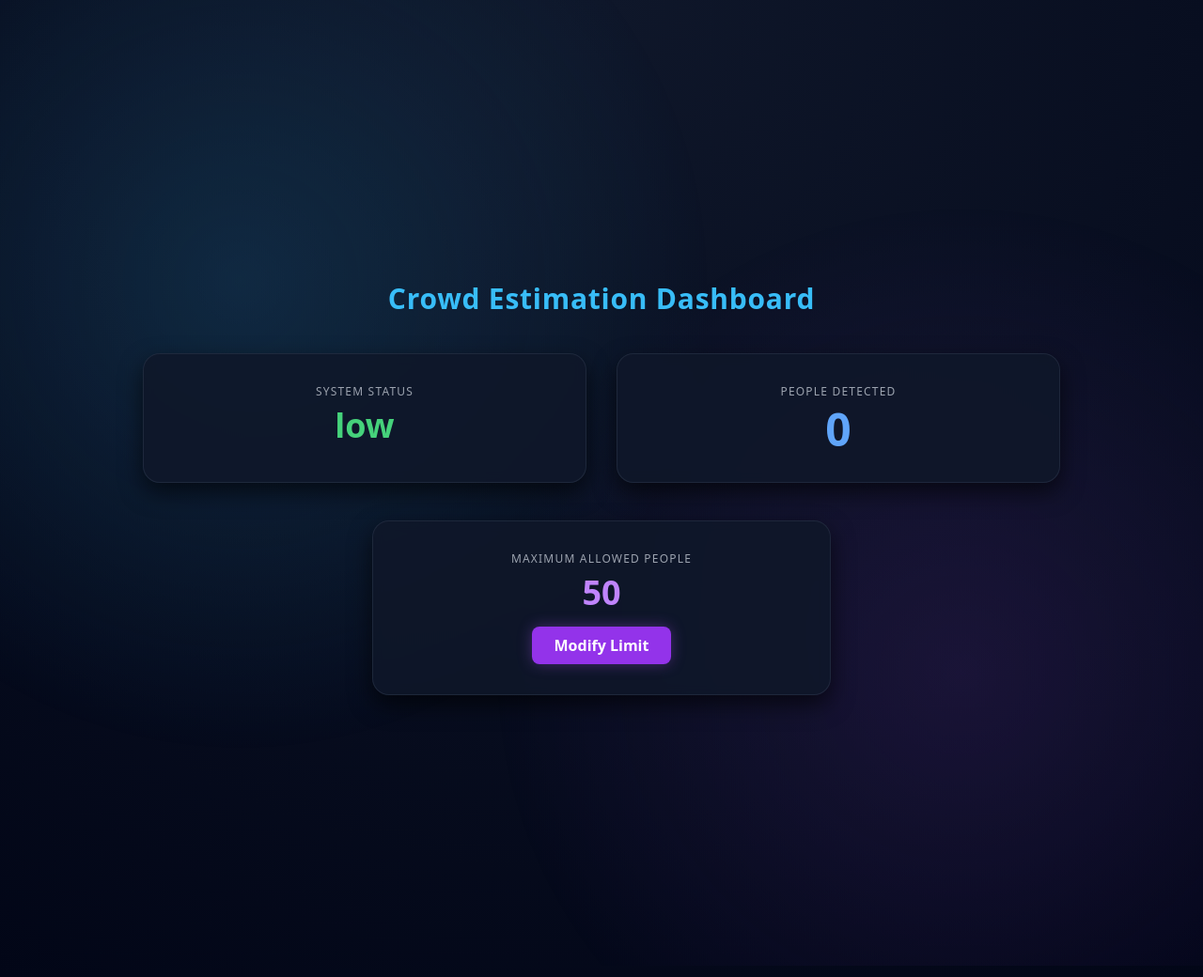
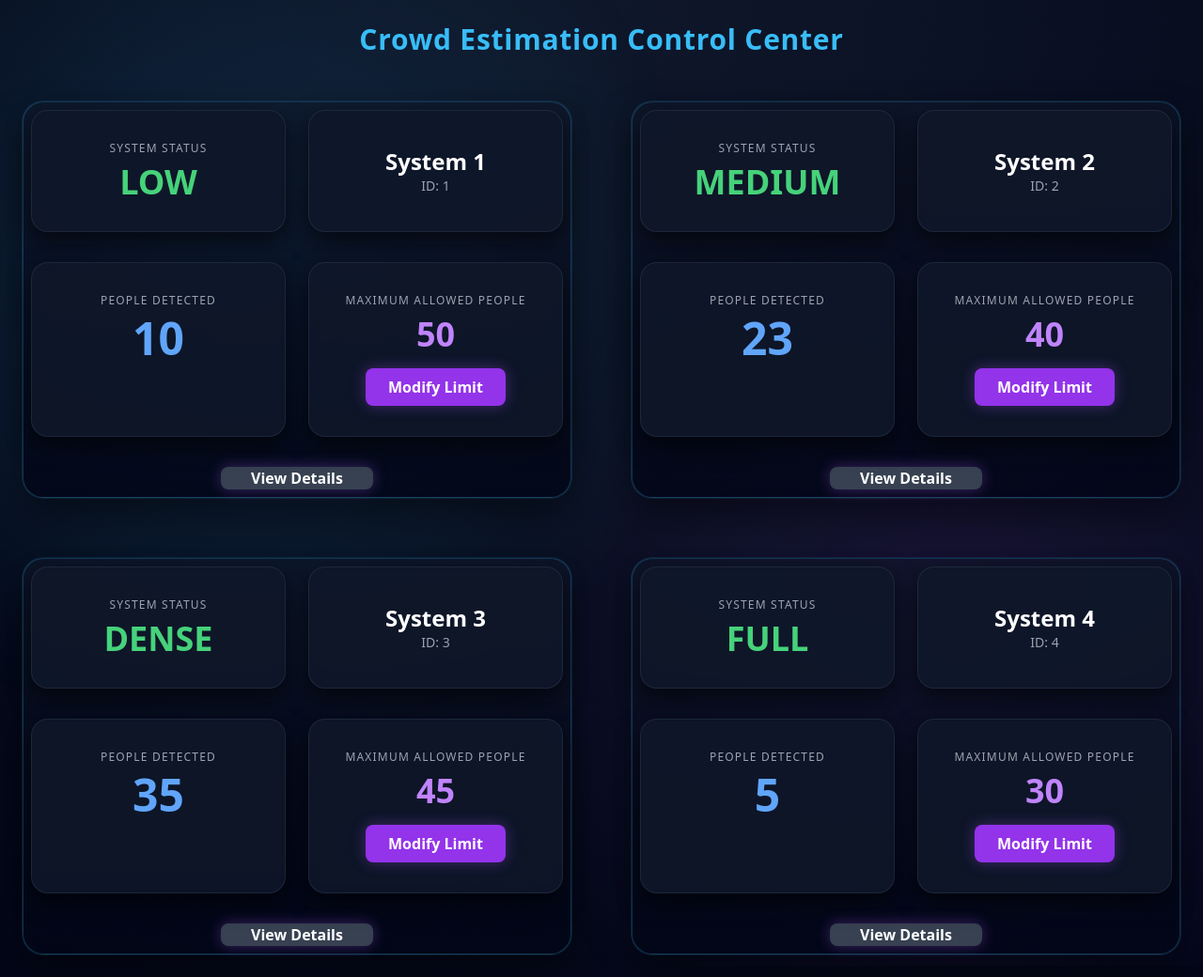
Before and after one commit to EZxBBQ/crowd_estimation_system, a Flask app: page / in a window 1280 px wide. Shown: the whole page at 94% size. Run offline with Flask 3, Linux system fonts and the light colour scheme; some libraries are stand-ins or nearby versions.

Commit message:
system information can be updated dynamically.

```diff
--- a/Flask/main.py
+++ b/Flask/main.py
@@ -1,4 +1,4 @@
-from flask import Flask, render_template
+from flask import Flask, render_template, jsonify, request
 from enum import Enum
 
 app = Flask(__name__)
@@ -8,12 +8,60 @@ class CrowdLevel(Enum):
     DENSE = "dense"
     FULL = "full"
 
+Systems = [
+    {"id" : 1, "systemName": "System 1", "crowdLevel": CrowdLevel.LOW.name, "peopleCount": 10, "maxPeople": 50},
+    {"id" : 2, "systemName": "System 2", "crowdLevel": CrowdLevel.MEDIUM.name, "peopleCount": 23, "maxPeople": 40},
+    {"id" : 3, "systemName": "System 3", "crowdLevel": CrowdLevel.DENSE.name, "peopleCount": 35, "maxPeople": 45},
+    {"id" : 4, "systemName": "System 4", "crowdLevel": CrowdLevel.FULL.name, "peopleCount": 5, "maxPeople": 30}
+]
+
 @app.route("/")
 def mainPage():
-    crowd_level = CrowdLevel.LOW.value
-    people_count = 0
-    max_people = 50
-    return render_template("mainPage.html", crowdLevel =crowd_level, peopleCount=people_count, maxPeople=max_people)
+    return render_template("mainPage.html", systems=Systems)
+
+@app.route("/api/systems/<int:system_id>", methods=["PATCH"])
+def update_system(system_id):
+    """
+    Expected JSON body: {
+        "crowdLevel": "LOW"|"MEDIUM"|"DENSE"|"FULL",
+        "peopleCount": int,
+        "maxPeople": int
+    }
+    """
+    system = next((s for s in Systems if s["id"] == system_id), None)
+
+    if not system:
+        return jsonify({"error": "System not found"}), 404
+
+    data = request.get_json()
+
+    # Update allowed fields only
+    if "crowdLevel" in data:
+        # Validate crowd level
+        valid_levels = [level.name for level in CrowdLevel]
+        if data["crowdLevel"].upper() in valid_levels:
+            system["crowdLevel"] = data["crowdLevel"].upper()
+        else:
+            return jsonify({"error": f"Invalid crowdLevel. Must be one of: {valid_levels}"}), 400
+
+    if "peopleCount" in data:
+        try:
+            system["peopleCount"] = int(data["peopleCount"])
+        except ValueError:
+            return jsonify({"error": "peopleCount must be an integer"}), 400
+
+    if "maxPeople" in data:
+        try:
+            system["maxPeople"] = int(data["maxPeople"])
+        except ValueError:
+            return jsonify({"error": "maxPeople must be an integer"}), 400
+
+    return jsonify(system), 200
+
+@app.route("/api/systems", methods=["GET"])
+def get_systems():
+    """Get all systems data"""
+    return jsonify(Systems), 200
 
 if __name__ == "__main__":
     app.run(debug=True)
--- a/Flask/static/mainPage.css
+++ b/Flask/static/mainPage.css
@@ -1,9 +1,17 @@
-/* Main dark gradient */
+/* ✅ ENSURE FULL VIEWPORT LOCK */
+html, body {
+    width: 100%;
+    height: 100%;
+    margin: 0;
+}
+
+/* ✅ Main dark gradient permanently locked */
 .bg-dark-main {
     background: radial-gradient(circle at top, #0f172a, #020617);
+    overflow: hidden;
 }
 
-/* Soft animated glow in background */
+/* ✅ Animated glow always fixed to screen */
 .bg-animated {
     position: fixed;
     inset: 0;
@@ -19,12 +27,68 @@
     to   { transform: translateY(-20px); }
 }
 
-/* Accent title */
+/* ✅ Page Layout System */
+.page-root {
+    position: relative;
+    z-index: 1;
+    width: 100%;
+    height: 100vh;
+    display: flex;
+    flex-direction: column;
+}
+
+/* ✅ Header permanently separated */
+.page-header {
+    flex: 0 0 auto;
+    padding: 24px;
+    text-align: center;
+}
+
+/* ✅ Scrollable content only */
+.page-content {
+    flex: 1 1 auto;
+    overflow-y: auto;
+    padding: 24px;
+}
+
+/* ✅ Multi-system grid */
+.system-grid {
+    max-width: 1400px;
+    margin: 0 auto;
+    display: grid;
+    gap: 64px;
+    grid-template-columns: repeat(auto-fit, minmax(480px, 1fr));
+}
+
+/* ✅ Accent title */
 .text-dark-accent {
     color: #38bdf8;
 }
 
-/* Glass-style cards */
+/* ✅ System wrapper */
+.system-card {
+    padding: 8px;
+    border-radius: 22px;
+
+    /* Visible separation */
+    border: 1px solid rgba(56, 189, 248, 0.25);
+
+    /* Subtle outer glow to lift from background */
+    box-shadow:
+        0 0 0 1px rgba(56, 189, 248, 0.12),
+        0 18px 40px rgba(0, 0, 0, 0.45);
+
+    /* Slight background tint to group the 3 widgets */
+    background: linear-gradient(
+        180deg,
+        rgba(15, 23, 42, 0.55),
+        rgba(2, 6, 23, 0.85)
+    );
+
+    transition: box-shadow 0.25s ease, border-color 0.25s ease;
+}
+
+/* ✅ Glass dashboard cards */
 .dashboard-card {
     background: rgba(15, 23, 42, 0.88);
     border-radius: 18px;
@@ -35,12 +99,7 @@
     transition: transform 0.25s ease, box-shadow 0.25s ease;
 }
 
-.dashboard-card:hover {
-    transform: translateY(-6px) scale(1.01);
-    box-shadow: 0 18px 40px rgba(0, 0, 0, 0.8);
-}
-
-/* Subtle pulse for live status */
+/* ✅ Subtle pulse for live status */
 .pulse {
     animation: pulse 1.6s ease-in-out infinite;
 }
--- /dev/null
+++ b/Flask/templates/components/system.html
@@ -0,0 +1,89 @@
+{% macro render_system(id, systemName, crowdLevel, peopleCount, maxPeople) %}
+<div class="system-card" data-system-id="{{ id }}">
+
+    <!-- TOP ROW: Status + system info -->
+    <div class="grid grid-cols-1 md:grid-cols-2 gap-6 mb-8">
+        <!-- Widget 1: Status -->
+        <div class="dashboard-card text-center">
+            <p class="text-xs text-gray-400 mb-2 uppercase tracking-widest">
+                System Status
+            </p>
+            <h2 class="text-4xl font-bold text-green-400 pulse">
+                {{ crowdLevel }}
+            </h2>
+        </div>
+
+        <!-- System Name -->
+         <div class="dashboard-card flex flex-col items-center justify-center">
+            <h2 class="text-2xl font-semibold text-white flex items-center justify-center">
+                {{ systemName }}
+            </h2>
+            <h2 class="text-sm font-light text-gray-400 flex items-center justify-center">
+                ID: {{ id }}
+            </h2>
+        </div>
+    </div>
+
+    <!-- BUTTOM ROW: People Count + Max Limit -->
+    <div class="grid grid-cols-1 md:grid-cols-2 gap-6 mb-8">
+        <!-- Widget 2: People Count -->
+        <div class="dashboard-card text-center">
+            <p class="text-xs text-gray-400 mb-2 uppercase tracking-widest">
+                People Detected
+            </p>
+            <h2 class="text-5xl font-bold text-blue-400">
+                {{ peopleCount }}
+            </h2>
+        </div>
+
+        <!-- Widget 3: Max Limit -->
+        <div class="dashboard-card text-center">
+            <p class="text-xs text-gray-400 mb-2 uppercase tracking-widest">
+                Maximum Allowed People
+            </p>
+
+            <div class="max-people-container mb-4 flex justify-center" data-system-id="{{ id }}">
+                <div class="max-people-display text-4xl font-bold text-purple-400">
+                    {{ maxPeople }}
+                </div>
+                <input
+                    type="number"
+                    class="max-people-input text-4xl font-bold text-purple-400 bg-gray-700 border-2 border-purple-500 rounded-lg px-2 py-1 text-center hidden w-32"
+                    value="{{ maxPeople }}"
+                    min="1">
+            </div>
+
+            <div class="max-people-buttons">
+                <button
+                    class="modify-limit-btn px-6 py-2 rounded-lg bg-purple-600 hover:bg-purple-500
+                    text-white font-semibold transition-all duration-200"
+                    data-system-id="{{ id }}">
+                    Modify Limit
+                </button>
+                <div class="edit-buttons hidden">
+                    <button
+                        class="save-limit-btn px-4 py-2 rounded-lg bg-green-600 hover:bg-green-500
+                        text-white font-semibold transition-all duration-200 mr-2">
+                        Save
+                    </button>
+                    <button
+                        class="cancel-limit-btn px-4 py-2 rounded-lg bg-gray-600 hover:bg-gray-500
+                        text-white font-semibold transition-all duration-200">
+                        Cancel
+                    </button>
+                </div>
+            </div>
+        </div>
+    </div>
+
+    <!-- Detail Button -->
+        <div class="flex justify-center">
+            <button
+            class="px-8 min-h-0 rounded-lg bg-gray-700 hover:bg-gray-600
+            text-white font-semibold transition-all duration-200">
+                View Details
+            </button>
+        </div>
+
+</div>
+{% endmacro %}
--- a/Flask/templates/mainPage.html
+++ b/Flask/templates/mainPage.html
@@ -2,7 +2,7 @@
 <html lang="en">
 <head>
     <meta charset="UTF-8">
-    <title>Crowd Estimation Dashboard</title>
+    <title>Crowd Estimation Control Center</title>
 
     <!-- Tailwind CDN -->
     <script src="https://cdn.tailwindcss.com"></script>
@@ -11,95 +11,127 @@
     <link rel="stylesheet" href="{{ url_for('static', filename='mainPage.css') }}">
 </head>
 
-<body class="min-h-screen flex items-center justify-center bg-dark-main">
+<body class="bg-dark-main">
 
-    <!-- Animated background -->
+    <!-- ✅ Fully locked animated background -->
     <div class="bg-animated"></div>
 
-    <div class="relative z-10 max-w-5xl w-full px-6">
+    <!-- ✅ Page wrapper -->
+    <div class="page-root">
 
-        <h1 class="text-3xl font-bold text-center mb-10 text-dark-accent tracking-wide">
-            Crowd Estimation Dashboard
-        </h1>
+        <!-- ✅ Dedicated Header (Never moves) -->
+        <header class="page-header">
+            <h1 class="text-3xl font-bold text-dark-accent tracking-wide">
+                Crowd Estimation Control Center
+            </h1>
+        </header>
 
-        <!-- TOP ROW: Widget 1 & 2 -->
-        <div class="grid grid-cols-1 md:grid-cols-2 gap-8 mb-10">
+        <!-- ✅ Scrollable System Area -->
+        <main class="page-content">
 
-            <!-- ✅ Widget 1: Status -->
-            <div class="dashboard-card text-center">
-                <p class="text-xs text-gray-400 mb-2 uppercase tracking-widest">System Status</p>
-                <h2 class="text-4xl font-bold text-green-400 pulse" id="statusText">
-                    {{ crowdLevel }}
-                </h2>
+            {% from "components/system.html" import render_system %}
+
+            <div class="system-grid">
+                {% for system in systems %}
+                    {{ render_system(system.id, system.systemName, system.crowdLevel, system.peopleCount, system.maxPeople) }}
+                {% endfor %}
             </div>
 
-            <!-- ✅ Widget 2: People Count -->
-            <div class="dashboard-card text-center">
-                <p class="text-xs text-gray-400 mb-2 uppercase tracking-widest">People Detected</p>
-                <h2 class="text-5xl font-bold text-blue-400">
-                    {{ peopleCount }}
-                </h2>
-            </div>
-
-        </div>
-
-        <!-- ✅ CENTERED Widget 3 -->
-        <div class="flex justify-center">
-            <div class="dashboard-card text-center w-full md:w-1/2">
-
-                <p class="text-xs text-gray-400 mb-2 uppercase tracking-widest">
-                    Maximum Allowed People
-                </p>
-
-                <!-- Display mode -->
-                <div id="maxDisplay" class="text-4xl font-bold text-purple-400 mb-4">
-                    {{ maxPeople }}
-                </div>
-
-                <!-- Edit mode (hidden by default) -->
-                <input
-                    id="maxInput"
-                    type="number"
-                    class="hidden w-full text-center text-3xl rounded-lg p-2 bg-slate-800 text-white outline-none border border-purple-500 mb-4"
-                />
-
-                <button
-                    id="editBtn"
-                    class="px-6 py-2 rounded-lg bg-purple-600 hover:bg-purple-500
-                           text-white font-semibold transition-all duration-200">
-                    Modify Limit
-                </button>
-
-            </div>
-        </div>
+        </main>
 
     </div>
 
-    <!-- ✅ JS FOR SEAMLESS EDIT -->
     <script>
-        const editBtn = document.getElementById("editBtn");
-        const maxDisplay = document.getElementById("maxDisplay");
-        const maxInput = document.getElementById("maxInput");
+        // Inline editing functionality for max people limit
+        document.querySelectorAll('.modify-limit-btn').forEach(btn => {
+            btn.addEventListener('click', function() {
+                const systemId = this.getAttribute('data-system-id');
+                const systemCard = this.closest('.system-card');
+                const container = systemCard.querySelector('.max-people-container');
+                const display = container.querySelector('.max-people-display');
+                const input = container.querySelector('.max-people-input');
+                const modifyBtn = this;
+                const editButtons = systemCard.querySelector('.edit-buttons');
 
-        editBtn.addEventListener("click", () => {
-            maxInput.value = maxDisplay.innerText;
-            maxDisplay.classList.add("hidden");
-            maxInput.classList.remove("hidden");
-            maxInput.focus();
+                // Switch to edit mode
+                display.classList.add('hidden');
+                input.classList.remove('hidden');
+                modifyBtn.classList.add('hidden');
+                editButtons.classList.remove('hidden');
+                input.focus();
+                input.select();
+            });
         });
 
-        maxInput.addEventListener("blur", applyNewLimit);
-        maxInput.addEventListener("keydown", (e) => {
-            if (e.key === "Enter") applyNewLimit();
+        // Save button functionality
+        document.querySelectorAll('.save-limit-btn').forEach(btn => {
+            btn.addEventListener('click', async function() {
+                const systemCard = this.closest('.system-card');
+                const systemId = systemCard.getAttribute('data-system-id');
+                const container = systemCard.querySelector('.max-people-container');
+                const display = container.querySelector('.max-people-display');
+                const input = container.querySelector('.max-people-input');
+                const modifyBtn = systemCard.querySelector('.modify-limit-btn');
+                const editButtons = systemCard.querySelector('.edit-buttons');
+
+                const newMaxPeople = parseInt(input.value);
+
+                if (!newMaxPeople || newMaxPeople < 1) {
+                    alert('Please enter a valid number greater than 0');
+                    return;
+                }
+
+                try {
+                    const response = await fetch(`/api/systems/${systemId}`, {
+                        method: 'PATCH',
+                        headers: {
+                            'Content-Type': 'application/json'
+                        },
+                        body: JSON.stringify({
+                            maxPeople: newMaxPeople
+                        })
+                    });
+
+                    const data = await response.json();
+
+                    if (response.ok) {
+                        // Update display with new value
+                        display.textContent = newMaxPeople;
+
+                        // Switch back to display mode
+                        input.classList.add('hidden');
+                        display.classList.remove('hidden');
+                        editButtons.classList.add('hidden');
+                        modifyBtn.classList.remove('hidden');
+                    } else {
+                        alert(data.error || 'Failed to update limit');
+                    }
+                } catch (error) {
+                    alert('Network error: ' + error.message);
+                }
+            });
         });
 
-        function applyNewLimit() {
-            if (maxInput.value !== "") {
-                maxDisplay.innerText = maxInput.value;
-            }
-            maxInput.classList.add("hidden");
-            maxDisplay.classList.remove("hidden");
-        }
+        // Cancel button functionality
+        document.querySelectorAll('.cancel-limit-btn').forEach(btn => {
+            btn.addEventListener('click', function() {
+                const systemCard = this.closest('.system-card');
+                const container = systemCard.querySelector('.max-people-container');
+                const display = container.querySelector('.max-people-display');
+                const input = container.querySelector('.max-people-input');
+                const modifyBtn = systemCard.querySelector('.modify-limit-btn');
+                const editButtons = systemCard.querySelector('.edit-buttons');
+
+                // Reset input to original value
+                input.value = display.textContent.trim();
+
+                // Switch back to display mode
+                input.classList.add('hidden');
+                display.classList.remove('hidden');
+                editButtons.classList.add('hidden');
+                modifyBtn.classList.remove('hidden');
+            });
+        });
     </script>
 
 </body>
```
